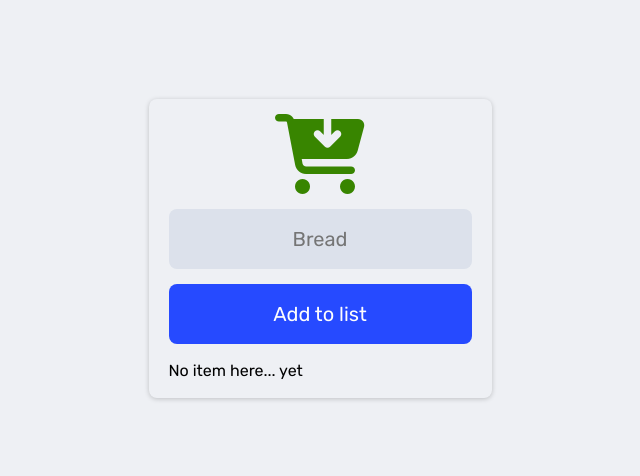
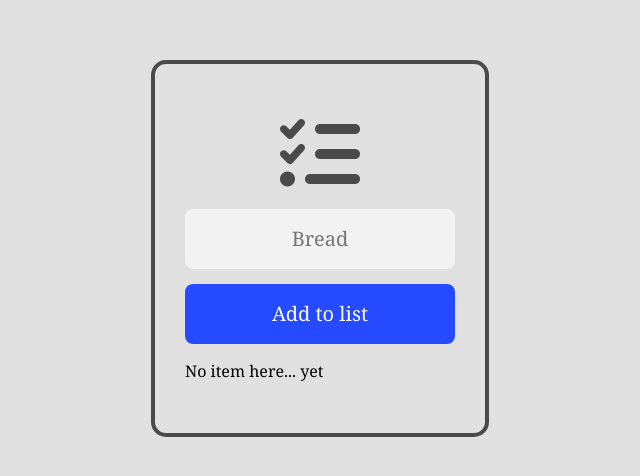
Before and after one commit to Salman-sajib/shopping-list-app-vanilla-javaScript, a website built with Vite: page index.html in a window 1280 px wide. Shown: the part 152-628 px from the top of the page, without its empty margins (320-960 px from the left). Built offline with nearby package versions, Linux system fonts and the light colour scheme; some packages are replaced by stand-ins of ours; no server answers; the database is empty.

Commit message:
added some style

```diff
--- a/index.html
+++ b/index.html
@@ -4,11 +4,12 @@
     <meta charset="UTF-8" />
     <link rel="icon" type="image/svg+xml" href="/vite.svg" />
     <meta name="viewport" content="width=device-width, initial-scale=1.0" />
+
     <!-- Global fonts -->
     <link rel="preconnect" href="https://fonts.googleapis.com" />
     <link rel="preconnect" href="https://fonts.gstatic.com" crossorigin />
     <link
-      href="https://fonts.googleapis.com/css2?family=Rubik:ital,wght@0,300..900;1,300..900&display=swap"
+      href="https://fonts.googleapis.com/css2?family=Noto+Serif:ital,wght@0,100..900;1,100..900&display=swap"
       rel="stylesheet"
     />
     <!-- ============ -->
@@ -30,7 +31,7 @@
   </head>
   <body>
     <div class="container">
-      <i class="fa-solid fa-cart-arrow-down"></i>
+      <i class="fa-solid fa-list-check"></i>
       <input type="text" id="input-field" placeholder="Bread" />
       <button id="add-button">Add to list</button>
       <ul id="shopping-list"></ul>
--- a/style.css
+++ b/style.css
@@ -71,8 +71,8 @@ h6 {
 
 body {
   min-height: 100dvh;
-  font-family: 'Rubik', sans-serif;
-  background-color: #eef0f4;
+  font-family: 'Noto Serif', serif;
+  background-color: #e0e0e0;
 
   display: grid;
   place-content: center;
@@ -81,25 +81,24 @@ body {
 }
 
 .container {
-  border-radius: 8px;
-  padding: 15px 20px;
+  border: 4px solid #4a4a4a;
+  border-radius: 15px;
+  padding: 50px 30px;
   display: flex;
   flex-direction: column;
   gap: 15px;
   max-width: 350px;
-
-  box-shadow: 0px 1px 5px rgba(0, 0, 0, 0.2);
 }
 
-.fa-cart-arrow-down {
-  color: #388500;
+.fa-list-check {
+  color: #4a4a4a;
   font-size: 5rem;
   margin: 0 auto;
 }
 
 input {
   color: #432000;
-  background-color: #dce1eb;
+  background-color: #f2f2f2;
   border: 0;
   padding: 15px;
   border-radius: 8px;
@@ -133,15 +132,17 @@ ul {
 
 ul > li {
   font-size: 18px;
-  background-color: #57d200;
+  background-color: #03c03c;
   padding: 15px;
   border-radius: 8px;
   flex-grow: 1;
   text-align: center;
   cursor: pointer;
   transition: background-color 200ms ease-in-out;
+
+  box-shadow: 0px 1px 3px rgba(0, 0, 0, 0.2);
 }
 
 ul > li:hover {
-  background-color: #4cb700;
+  background-color: #00b035;
 }
```
